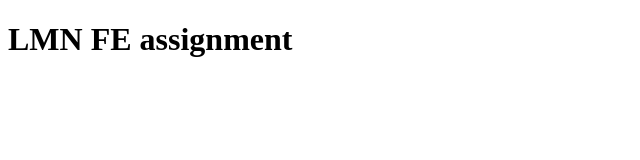
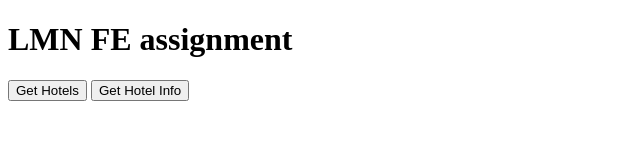
Before and after one commit to Franjs88/rumbo-developer-assignment, a website: page public/index.html in a window 1280 px wide. Shown: the whole page, without its empty margins (0-640 px from the left). Drawn offline with Linux system fonts and the light colour scheme.

Commit message:
First proof with the client getting info from the server

```diff
--- a/public/index.html
+++ b/public/index.html
@@ -5,5 +5,11 @@
   </head>
   <body>
     <h1>LMN FE assignment</h1>
+    <button type="button" onclick="getHotels()">Get Hotels</button>
+    <button type="button" onclick="getHotelInfo(1)">Get Hotel Info</button>
+
+    <!-- Application bootstrap  -->
+    <script src="js/client.js"></script>
+
   </body>
 </html>
--- /dev/null
+++ b/public/js/client.js
@@ -0,0 +1,32 @@
+'use strict';
+
+function getHotels() {
+// Definimos la URL que vamos a solicitar via Ajax
+    var ajax_url = "http://localhost:8765/api/hotels/";
+
+// Creamos un nuevo objeto encargado de la comunicación
+    var ajax_request = new XMLHttpRequest();
+
+// Definimos como queremos realizar la comunicación
+    ajax_request.open( "GET", ajax_url, true );
+
+//Enviamos la solicitud
+    ajax_request.send();
+}
+
+function getHotelInfo(id) {
+// Definimos la URL que vamos a solicitar via Ajax
+    var ajax_url = "http://localhost:8765/api/hotels/";
+
+// Añadimos los parámetros a la URL
+    ajax_url += id;
+
+// Creamos un nuevo objeto encargado de la comunicación
+    var ajax_request = new XMLHttpRequest();
+
+// Definimos como queremos realizar la comunicación
+    ajax_request.open( "GET", ajax_url, true );
+
+//Enviamos la solicitud
+    ajax_request.send();
+}
```
